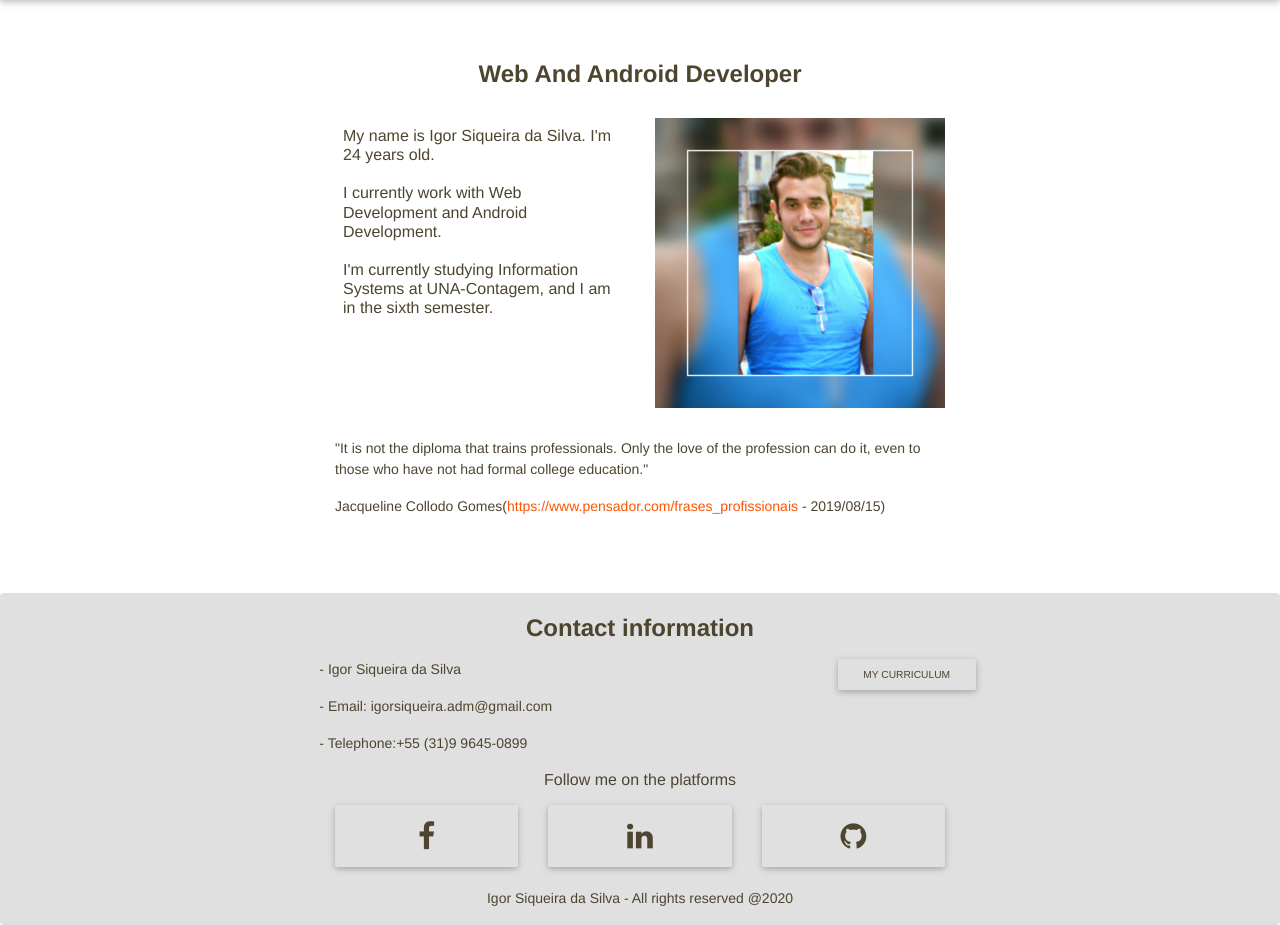
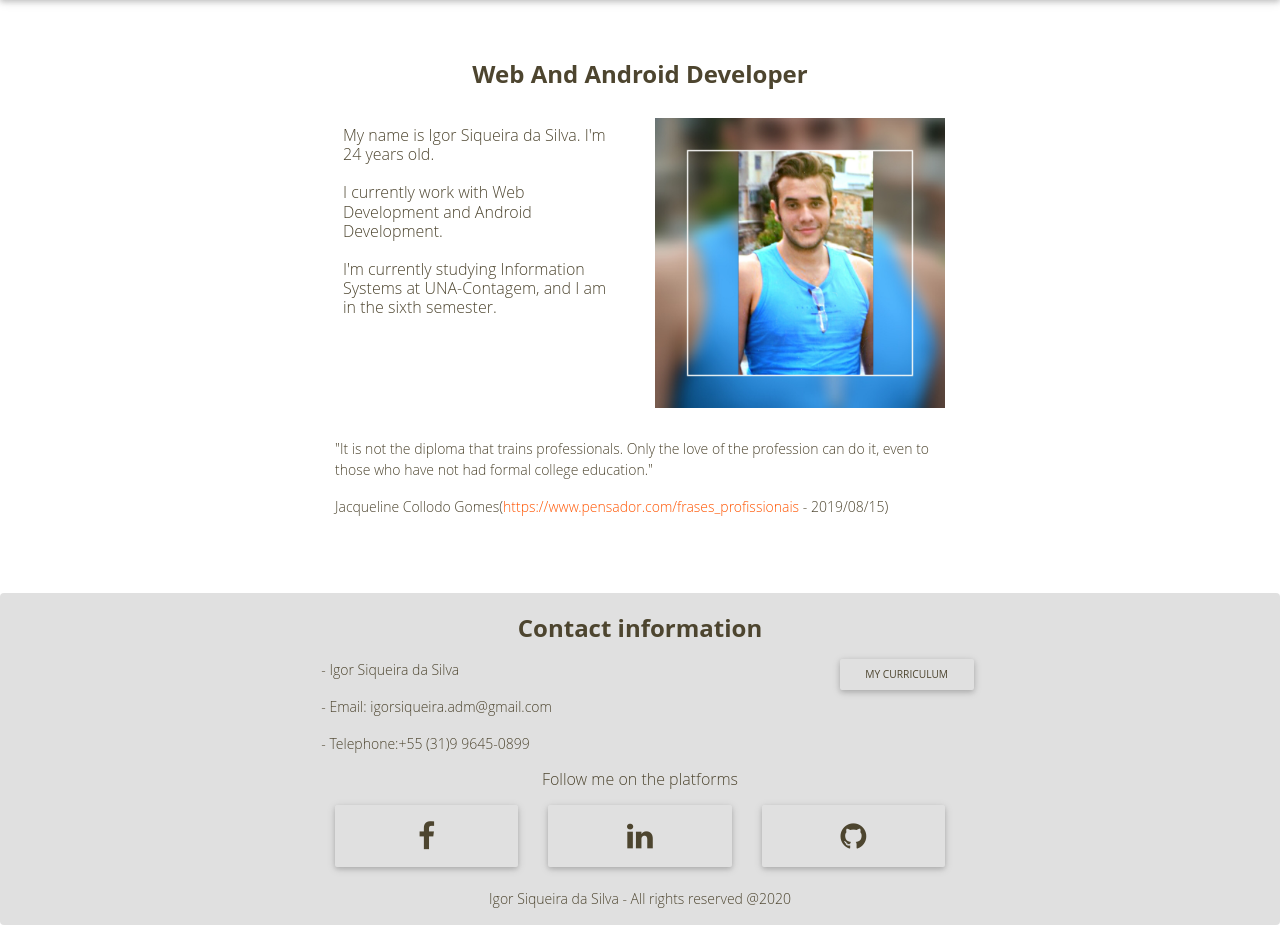
Before and after one commit to iwebwork/meuSite, a PHP site: page /meuSite/ in a window 1280 px wide. Shown: the part 100-1025 px from the top of the page. Run offline with PHP 8.4, Linux system fonts and the light colour scheme; some libraries are stand-ins or nearby versions.

Commit message:
Ajuste no css para troca de fonte principal do site

```diff
--- a/assets/css/style.css
+++ b/assets/css/style.css
@@ -9,10 +9,6 @@
     .kpx_row-sm-offset-3 div:first-child[class*="col-"] {
         margin-left: 25%;
     }
-}
-
-body {
-    font-family: 'Titillium Web', sans-serif;
 }
 
 a {
--- a/assets/css/templateOne.css
+++ b/assets/css/templateOne.css
@@ -1,6 +1,6 @@
 body {
     color: #4D452F;
-    font-family: Helvetica, Arial, sans-serif;
+    font-family: "Open Sans", Helvetica, Arial, sans-serif;
     font-size: 14px;
     margin: 0;
     padding: 0;
```
